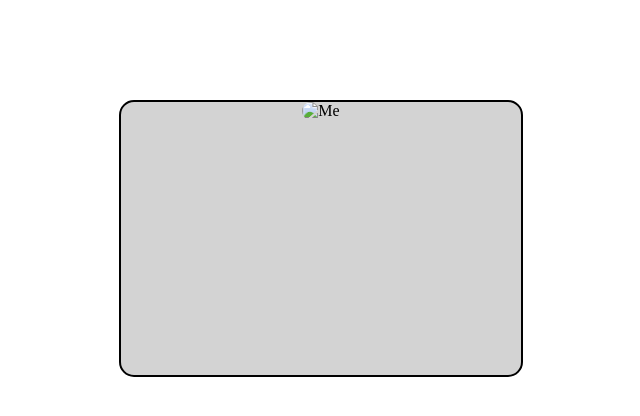
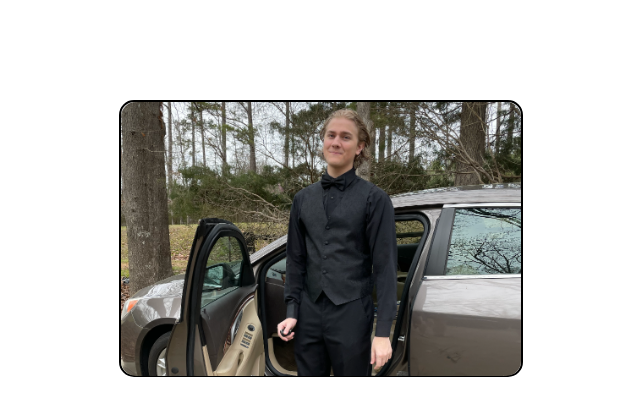
Before and after one commit to Vaughnned/project1, a plain HTML site: page index.html in a window 1280 px wide. Shown: the whole page, without its empty margins (319-959 px from the left). Drawn offline with Linux system fonts and the light colour scheme.

Commit message:
fixed image links

```diff
--- a/index.html
+++ b/index.html
@@ -7,26 +7,26 @@
 <div class="info-card">
     <div class="info">
         <div class="front">
-            <img src="me.png" alt="Me" style="width:400px" />
+            <img src="images/me.png" alt="Me" style="width:400px" />
         </div>
         <div class="back">
             <h1>Vaughn Nedderman</h1>
             <h2>Student</h2>
             <div class="social">
                 <div>
-                    <a href=""#><img src="facebook.png"/></a>
+                    <a href=""#><img src="images/facebook.png"/></a>
                 </div>
                 <div>
-                    <a href="#"><img src="twitter.png"/></a>
+                    <a href="#"><img src="images/twitter.png"/></a>
                 </div>
                 <div>
-                    <a href="#"><img src="google.png"/></a>
+                    <a href="#"><img src="images/google.png"/></a>
                 </div>
                 <div>
-                    <a href="#"><img src="linkedin.png"/></a>
+                    <a href="#"><img src="images/linkedin.png"/></a>
                 </div>
                 <div>
-                    <a href="#"><img src="instagram.png"/></a>
+                    <a href="#"><img src="images/instagram.png"/></a>
                 </div>
             </div>
         </div>
```
